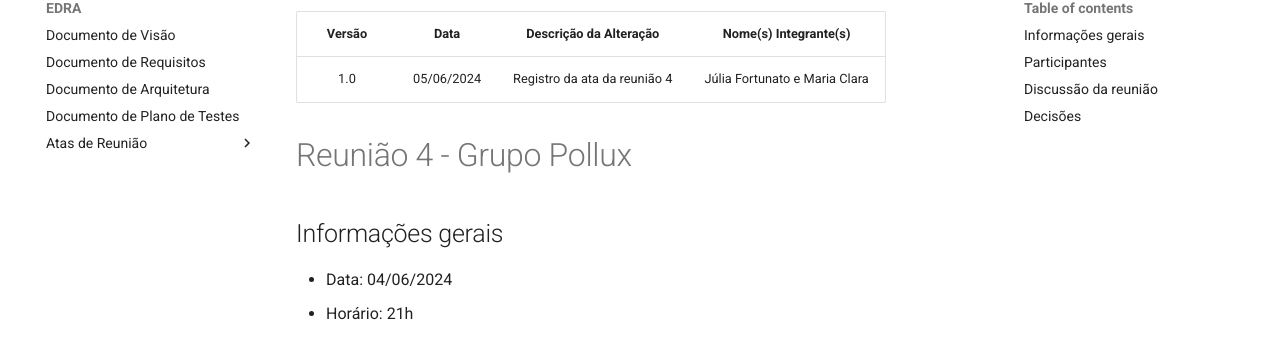
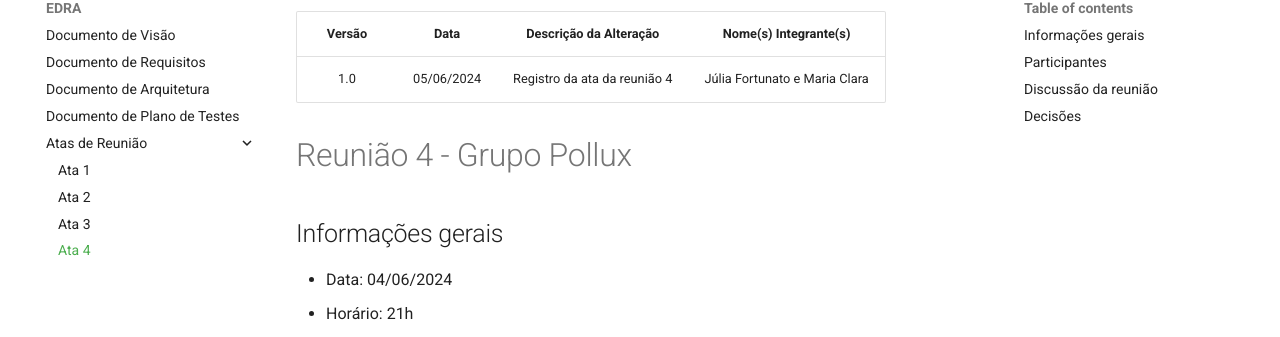
Before and after one commit to FGA0138-MDS-Ajax/2024.1-POLLUX, an MkDocs documentation site: the page built from docs/atas-reuniao/ata-reuniao-4.md, in a window 1280 px wide. Shown: the part 103-440 px from the top of the page. Built offline with MkDocs 1.6.1 and Material for MkDocs 9.7.7, drawn with Linux system fonts in a browser that asks for light colours.

Commit message:
Colocando ata 4 na GitPage

```diff
--- a/mkdocs.yml
+++ b/mkdocs.yml
@@ -9,6 +9,7 @@ nav:
     - Ata 1: "atas-reuniao/ata-reuniao-1.md"
     - Ata 2: "atas-reuniao/ata-reuniao-2.md"
     - Ata 3: "atas-reuniao/ata-reuniao-3.md"
+    - Ata 4: "atas-reuniao/ata-reuniao-4.md"
 
 theme:
   name: material
```
Also changed, not shown: 1 other file.
